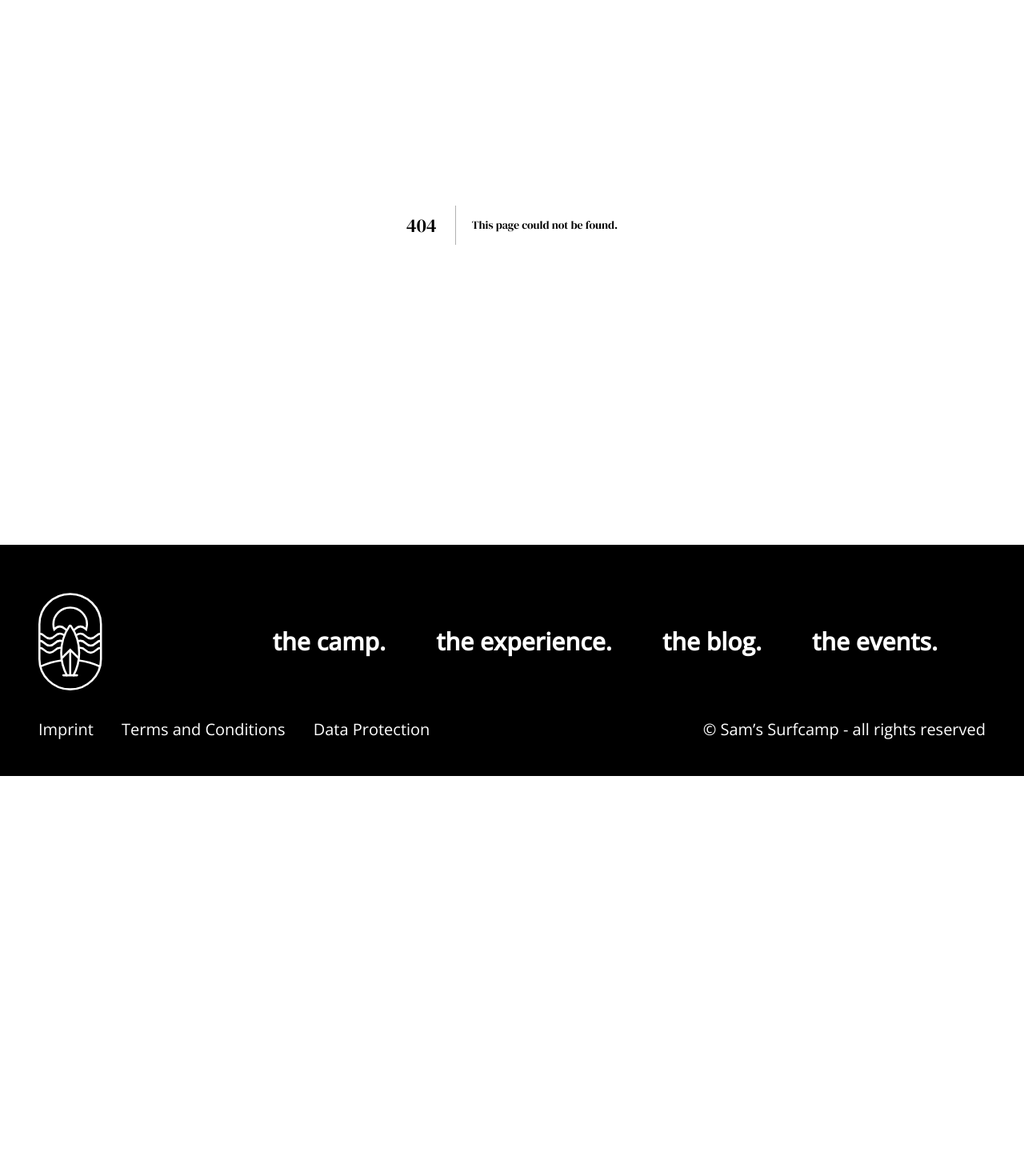
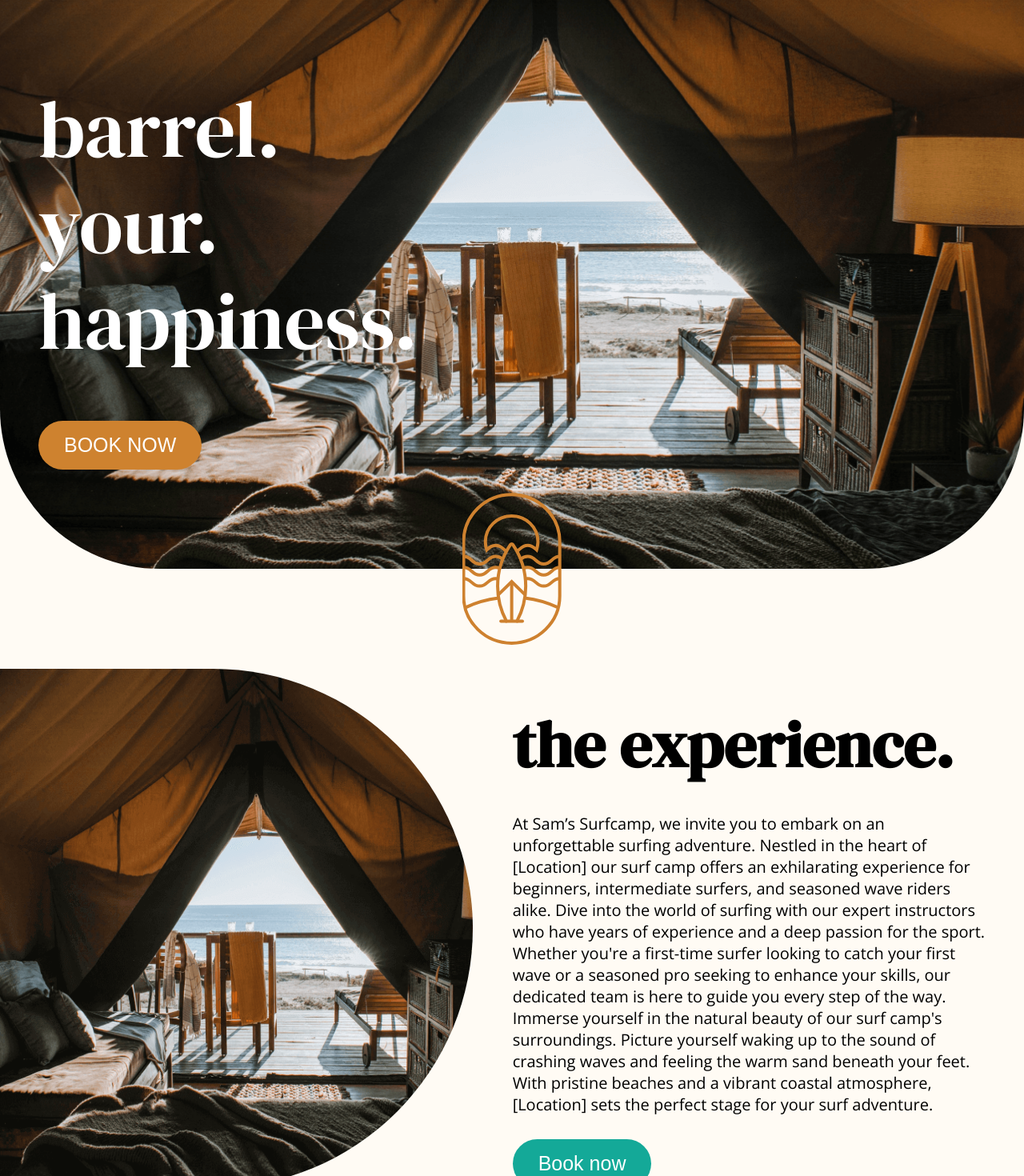
Before and after one commit to alexgrimm87/nextjs13-surfcamp, a Next.js app: page /experience in a window 1280 px wide. Before the commit this address had no page. Shown: the part 119-1589 px from the top of the page at 80% size. Before the commit the page ends 1089 px from the top, so only its background shows below. Built offline with nearby package versions, Linux system fonts and the light colour scheme.

Commit message:
experience page

```diff
--- a/app/_components/Layout/Header.jsx
+++ b/app/_components/Layout/Header.jsx
@@ -1,6 +1,9 @@
+"use client";
 import Link from "next/link";
+import {usePathname} from "next/navigation";
 
 const Header = () => {
+  const path = usePathname();
   const navItems = [
     {
       display: "the camp.",
@@ -17,7 +20,7 @@
   ];
 
   return (
-    <header className="header">
+    <header className={`header ${path === "/experience" ? "header--light" : ""}`}>
       <img className="header__logo" src="/assets/logo.svg" alt="" />
       <ul className="header__nav">
         {navItems.map((item) => (
--- /dev/null
+++ b/app/experience/page.jsx
@@ -0,0 +1,49 @@
+import Image from "next/image";
+import HeroSection from "./../_components/HeroSection";
+import InfoBlock from "./../_components/InfoBlock";
+
+export default function Home() {
+  const heroHeadline = (
+    <>
+      <h1>barrel.</h1>
+      <h1>your.</h1>
+      <h1>happiness.</h1>
+    </>
+  );
+
+  const infoBlockData = {
+    headline: "the experience.",
+    text: (
+      <p className="copy">
+        At Sam’s Surfcamp, we invite you to embark on an unforgettable surfing
+        adventure. Nestled in the heart of [Location] our surf camp offers an
+        exhilarating experience for beginners, intermediate surfers, and
+        seasoned wave riders alike. Dive into the world of surfing with our
+        expert instructors who have years of experience and a deep passion for
+        the sport. Whether you're a first-time surfer looking to catch your
+        first wave or a seasoned pro seeking to enhance your skills, our
+        dedicated team is here to guide you every step of the way. Immerse
+        yourself in the natural beauty of our surf camp's surroundings. Picture
+        yourself waking up to the sound of crashing waves and feeling the warm
+        sand beneath your feet. With pristine beaches and a vibrant coastal
+        atmosphere, [Location] sets the perfect stage for your surf adventure.
+      </p>
+    ),
+    button: (
+      <button className="btn btn--medium btn--turquoise">Book now</button>
+    ),
+    showImageRight: false
+  };
+  return (
+    <main>
+      <HeroSection
+        imgSrc="/assets/hero-experience.png"
+        headline={heroHeadline}
+        theme="orange"
+      />
+      <InfoBlock data={infoBlockData} />
+      <InfoBlock data={{ ...infoBlockData, showImageRight: true }} />
+      <InfoBlock data={infoBlockData} />
+    </main>
+  );
+}
```
Also changed, not shown: public/assets/hero-experience.png (added).
